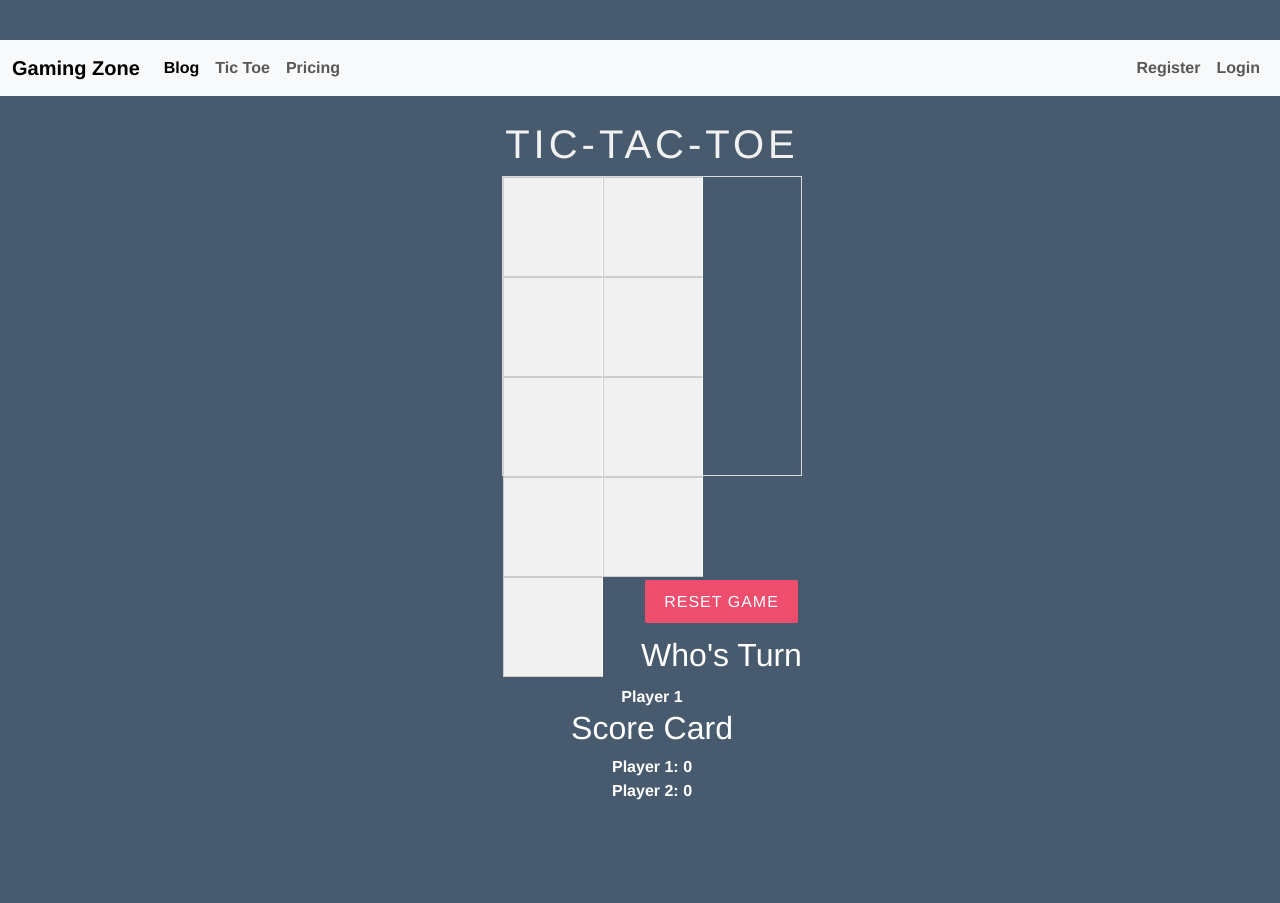
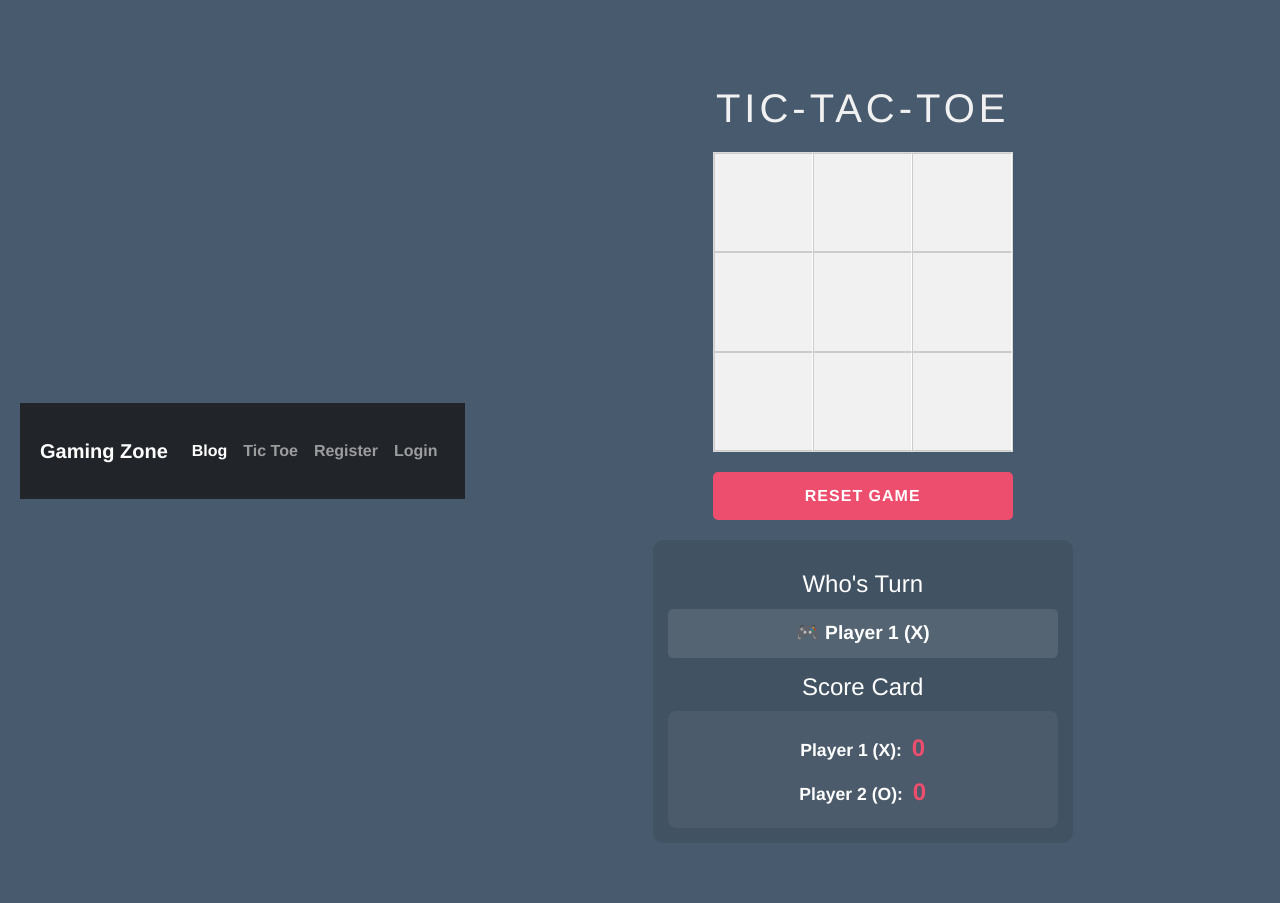
Before and after one commit to manikshivam/rit-confession, a Flask app: page /tictoe in a window 1280 px wide. Before the commit the page ends 800 px from the top, so only its background shows below. Run offline with Flask 3, Linux system fonts and the light colour scheme.

Commit message:
responsive change

```diff
--- a/app/templates/base.html
+++ b/app/templates/base.html
@@ -1,30 +1,46 @@
 <!DOCTYPE html>
-<html>
+<html lang="en">
 <head>
+    <meta charset="UTF-8">
+    <meta name="viewport" content="width=device-width, initial-scale=1">
     <title>Flask CRUD Auth</title>
+
+    <!-- Bootstrap CSS -->
     <link href="https://cdn.jsdelivr.net/npm/bootstrap@5.3.0/dist/css/bootstrap.min.css" rel="stylesheet">
 </head>
-<nav class="navbar navbar-expand-lg bg-body-tertiary">
-  <div class="container-fluid">
-    <a class="navbar-brand" href="#">Gaming Zone</a>
-    <button class="navbar-toggler" type="button" data-bs-toggle="collapse" data-bs-target="#navbarText" aria-controls="navbarText" aria-expanded="false" aria-label="Toggle navigation">
+
+<body>
+
+<!-- Navbar -->
+<nav class="navbar navbar-expand-lg navbar-dark bg-dark">
+  <div class="container">
+    <a class="navbar-brand" href="/">Gaming Zone</a>
+
+    <!-- Toggler button (works on mobile now) -->
+    <button class="navbar-toggler" type="button" data-bs-toggle="collapse"
+            data-bs-target="#navbarText" aria-controls="navbarText"
+            aria-expanded="false" aria-label="Toggle navigation">
       <span class="navbar-toggler-icon"></span>
     </button>
+
     <div class="collapse navbar-collapse" id="navbarText">
-      <ul class="navbar-nav me-auto mb-2 mb-lg-0">
+
+      <!-- Left menu -->
+      <ul class="navbar-nav me-auto mb-2 mb-lg-0 text-center text-lg-start">
         <li class="nav-item">
-          <a class="nav-link active" aria-current="page" href="/">Blog</a>
+          <a class="nav-link active" href="/">Blog</a>
         </li>
         <li class="nav-item">
           <a class="nav-link" href="/tictoe">Tic Toe</a>
         </li>
-        <li class="nav-item">
+        <!-- <li class="nav-item">
           <a class="nav-link" href="#">Pricing</a>
-        </li>
+        </li> -->
       </ul>
-   <ul class="navbar-nav ms-auto">
 
-    {% if current_user.is_authenticated %}
+      <!-- Right menu -->
+      <ul class="navbar-nav ms-auto text-center text-lg-start">
+        {% if current_user.is_authenticated %}
 
         <li class="nav-item">
             <span class="nav-link">
@@ -38,7 +54,7 @@
             </a>
         </li>
 
-    {% else %}
+        {% else %}
 
         <li class="nav-item">
             <a class="nav-link" href="{{ url_for('auth.register') }}">
@@ -52,25 +68,31 @@
             </a>
         </li>
 
-    {% endif %}
-
-</ul>
-
+        {% endif %}
+      </ul>
 
     </div>
   </div>
 </nav>
-<body>
+
+<!-- Main Content -->
 <div class="container mt-4">
     {% with messages = get_flashed_messages() %}
         {% if messages %}
             {% for message in messages %}
-                <div class="alert alert-info">{{ message }}</div>
+                <div class="alert alert-info alert-dismissible fade show" role="alert">
+                    {{ message }}
+                    <button type="button" class="btn-close" data-bs-dismiss="alert"></button>
+                </div>
             {% endfor %}
         {% endif %}
     {% endwith %}
 
     {% block content %}{% endblock %}
 </div>
+
+<!-- Bootstrap JS (required for navbar toggle & alerts) -->
+<script src="https://cdn.jsdelivr.net/npm/bootstrap@5.3.0/dist/js/bootstrap.bundle.min.js"></script>
+
 </body>
 </html>
--- a/app/templates/game/tictoe.html
+++ b/app/templates/game/tictoe.html
@@ -1,62 +1,77 @@
 {% extends "base.html" %}
 {% block content %}
 
-
 <style>
     body {
-    margin-top: 40px;
+        margin: 0;
+        padding: 20px;
         background: #485b6e;
         color: #fff;
-        font-family: Helvetica;
+        font-family: Helvetica, Arial, sans-serif;
         font-weight: bold;
-    text-align:center;
+        text-align: center;
+        min-height: 100vh;
+        display: flex;
+        align-items: center;
+        justify-content: center;
     }
 
     h1 {
         text-transform: uppercase;
         letter-spacing: 0.1em;
-    color: #f1f1f1
+        color: #f1f1f1;
+        font-size: clamp(1.5rem, 5vw, 2.5rem);
+        margin: 0 0 20px 0;
+    }
 
+    h2 {
+        font-size: clamp(1rem, 4vw, 1.5rem);
+        margin: 15px 0 10px 0;
     }
+
     .container {
+        width: 100%;
+        max-width: 500px;
         margin: 0 auto;
-    width: 400px;
+        padding: 20px;
+        box-sizing: border-box;
     }
 
     #game {
-    width: 300px;
-    height: 300px;
+        width: min(300px, 80vw);
+        height: min(300px, 80vw);
         border: 1px solid #dadada;
-    margin: 0 auto;
+        margin: 0 auto 20px auto;
         padding: 0;
-    margin-bottom: 20px;
+        display: grid;
+        grid-template-columns: repeat(3, 1fr);
+        gap: 0;
     }
 
     #game > li {
         list-style: none;
-    float: left;
-    overflow: hidden;
-    text-decoration:none;
-    width: 100px;
-    height: 100px;
+        text-decoration: none;
         background: #f1f1f1;
         border: 1px solid #ccc;
         border-right: 1px solid #fff;
         cursor: pointer;
         text-transform: uppercase;
         text-align: center;
-    padding-top: 20px;
         -moz-box-sizing: border-box;
         box-sizing: border-box;
+        display: flex;
+        align-items: center;
+        justify-content: center;
+        font-size: clamp(2rem, 10vw, 4rem);
+        aspect-ratio: 1;
+        padding: 0;
     }
 
     #game > li.x {
-    font-size: 40px;
-    color: #ed4e6e
+        color: #ed4e6e;
     }
 
     #game > li.o {
-    font-size: 40px;
         color: #485b6e;
     }
 
@@ -65,14 +80,15 @@ h1 {
     }
 
     #game > li:active {
-    width: 100px;
-    height: 100px;
-    border: 0;
+        background: #e0e0e0;
     }
 
     #nfo {
-    text-align:center;
-    margin-top: 10px;
+        text-align: center;
+        margin-top: 20px;
+        padding: 15px;
+        background: rgba(0,0,0,0.1);
+        border-radius: 10px;
     }
 
     #whos-turn > span,
@@ -87,30 +103,141 @@ h1 {
     #game-messages.draw > span.draw {
         display: block;
         margin-top: 10px;
+        font-size: clamp(1rem, 4vw, 1.2rem);
+        padding: 10px;
+        background: rgba(255,255,255,0.1);
+        border-radius: 5px;
     }
 
     #reset-game {
         text-align: center;
         border: none;
-        padding: 0.6em 1.2em;
+        padding: 12px 24px;
         background: #ed4e6e;
         color: #fff;
-        font-size: 1em;
+        font-size: clamp(0.9rem, 4vw, 1rem);
         letter-spacing: 1px;
         text-transform: uppercase;
         cursor: pointer;
-        display: inline-block;
-        margin: 3px 2px;
-        border-radius: 2px;
+        border-radius: 5px;
+        width: 100%;
+        max-width: 300px;
+        margin: 20px auto;
+        display: block;
+        transition: background 0.3s ease;
+        font-weight: bold;
     }
 
     #reset-game:hover {
         background: #2c3e52;
     }
 
+    #reset-game:active {
+        transform: scale(0.98);
+    }
+
+    #score {
+        font-size: clamp(0.9rem, 4vw, 1.1rem);
+        line-height: 1.8;
+        background: rgba(255,255,255,0.05);
+        padding: 15px;
+        border-radius: 8px;
+    }
+
+    #score span {
+        font-size: clamp(1.2rem, 5vw, 1.5rem);
+        color: #ed4e6e;
+        margin-left: 5px;
+    }
+
+    /* Responsive adjustments for smaller screens */
+    @media (max-width: 480px) {
+        body {
+            padding: 10px;
+        }
+
+        .container {
+            padding: 10px;
+        }
+
+        #game {
+            margin-bottom: 15px;
+        }
+
+        #nfo {
+            padding: 10px;
+            margin-top: 15px;
+        }
+
+        #reset-game {
+            padding: 10px 20px;
+            margin: 15px auto;
+        }
+
+        #whos-turn.x span.x,
+        #whos-turn.o span.o,
+        #game-messages.player-x-win > span.player-x-win,
+        #game-messages.player-o-win > span.player-o-win,
+        #game-messages.draw > span.draw {
+            padding: 8px;
+            margin-top: 8px;
+        }
+    }
+
+    /* Landscape orientation adjustments */
+    @media (max-height: 600px) and (orientation: landscape) {
+        body {
+            padding: 10px;
+        }
+
+        .container {
+            display: grid;
+            grid-template-columns: 1fr 1fr;
+            gap: 20px;
+            max-width: 800px;
+            align-items: start;
+        }
+
+        h1 {
+            grid-column: 1 / -1;
+            margin-bottom: 10px;
+        }
+
+        #game {
+            width: min(250px, 40vh);
+            height: min(250px, 40vh);
+            margin: 0 auto;
+        }
+
+        #nfo {
+            margin-top: 0;
+        }
+
+        #reset-game {
+            grid-column: 1 / -1;
+            max-width: 200px;
+        }
+    }
+
+    /* Touch device optimizations */
+    @media (hover: none) and (pointer: coarse) {
+        #game > li:hover {
+            background: #f1f1f1;
+        }
+
+        #reset-game:hover {
+            background: #ed4e6e;
+        }
+
+        #reset-game:active {
+            background: #2c3e52;
+        }
+    }
 </style>
+
 <div class="container">
     <h1>Tic-Tac-Toe</h1>
+
     <ul id="game">
         <!-- first row -->
         <li data-pos="0,0"></li>
@@ -130,26 +257,25 @@ h1 {
 
     <!-- Game Messages -->
     <div id="game-messages">
-                <span class="player-x-win">Player One Wins</span>
-                <span class="player-o-win">Player Two Wins</span>
-                <span class="draw">Draw Game</span>
+        <span class="player-x-win">🏆 Player One Wins!</span>
+        <span class="player-o-win">🏆 Player Two Wins!</span>
+        <span class="draw">🤝 It's a Draw!</span>
     </div>
 
     <aside id="nfo">
         <h2>Who's Turn</h2>
         <div id="whos-turn" class="x">
-                    <span class="x">Player 1</span>
-                    <span class="o">Player 2</span>
+            <span class="x">🎮 Player 1 (X)</span>
+            <span class="o">🎮 Player 2 (O)</span>
         </div>
 
         <h2>Score Card</h2>
         <div id="score">
-                    Player 1: <span id="player-one-score">0</span> <br />
-                    Player 2: <span id="player-two-score">0</span> <br />
+            Player 1 (X): <span id="player-one-score">0</span><br />
+            Player 2 (O): <span id="player-two-score">0</span>
         </div>
     </aside>
 </div>
-
 
 <script>
     (function Game() {
```
Also changed, not shown: app/templates/index.html (+28 -7 lines), 1 other file. Lines whose indentation alone changed are shown as unchanged.
